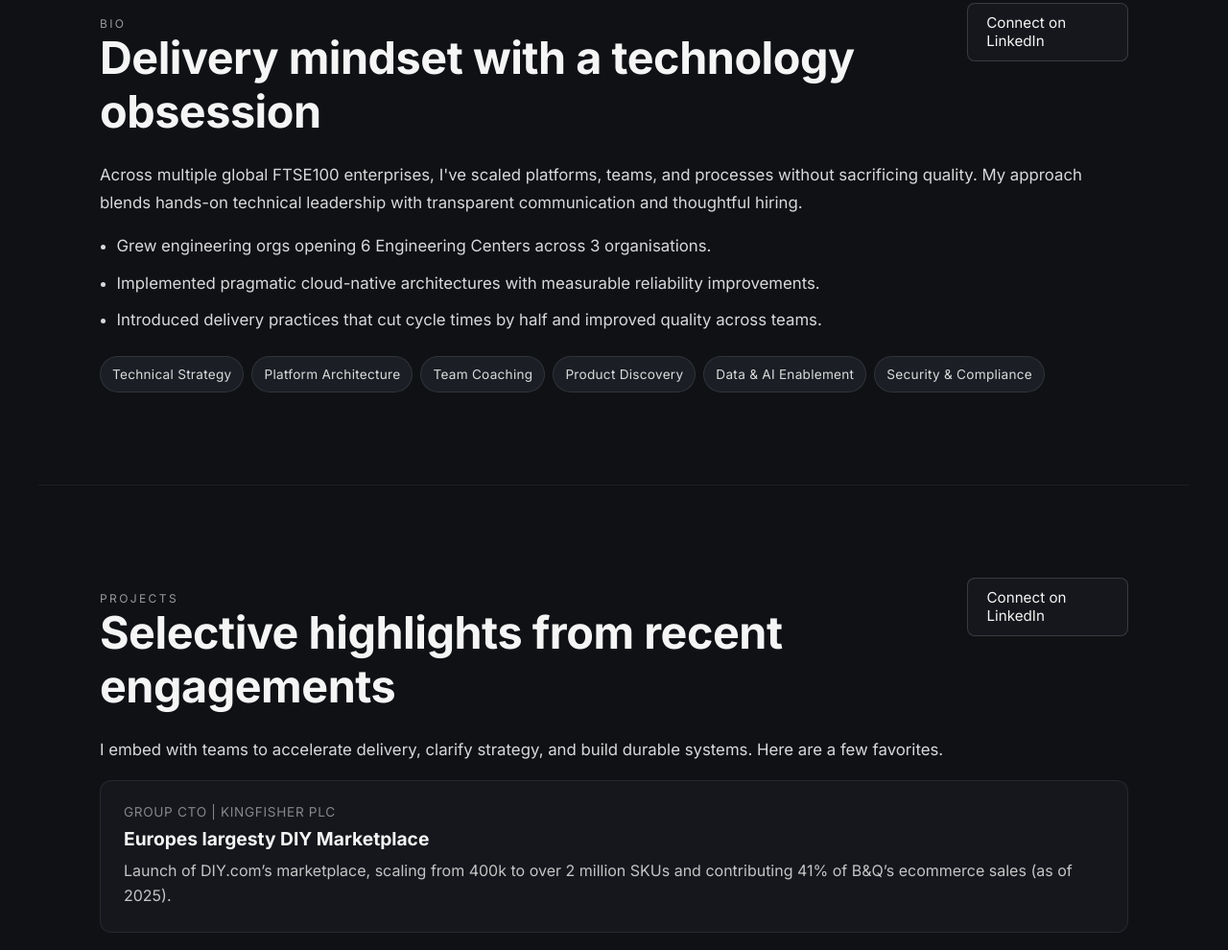
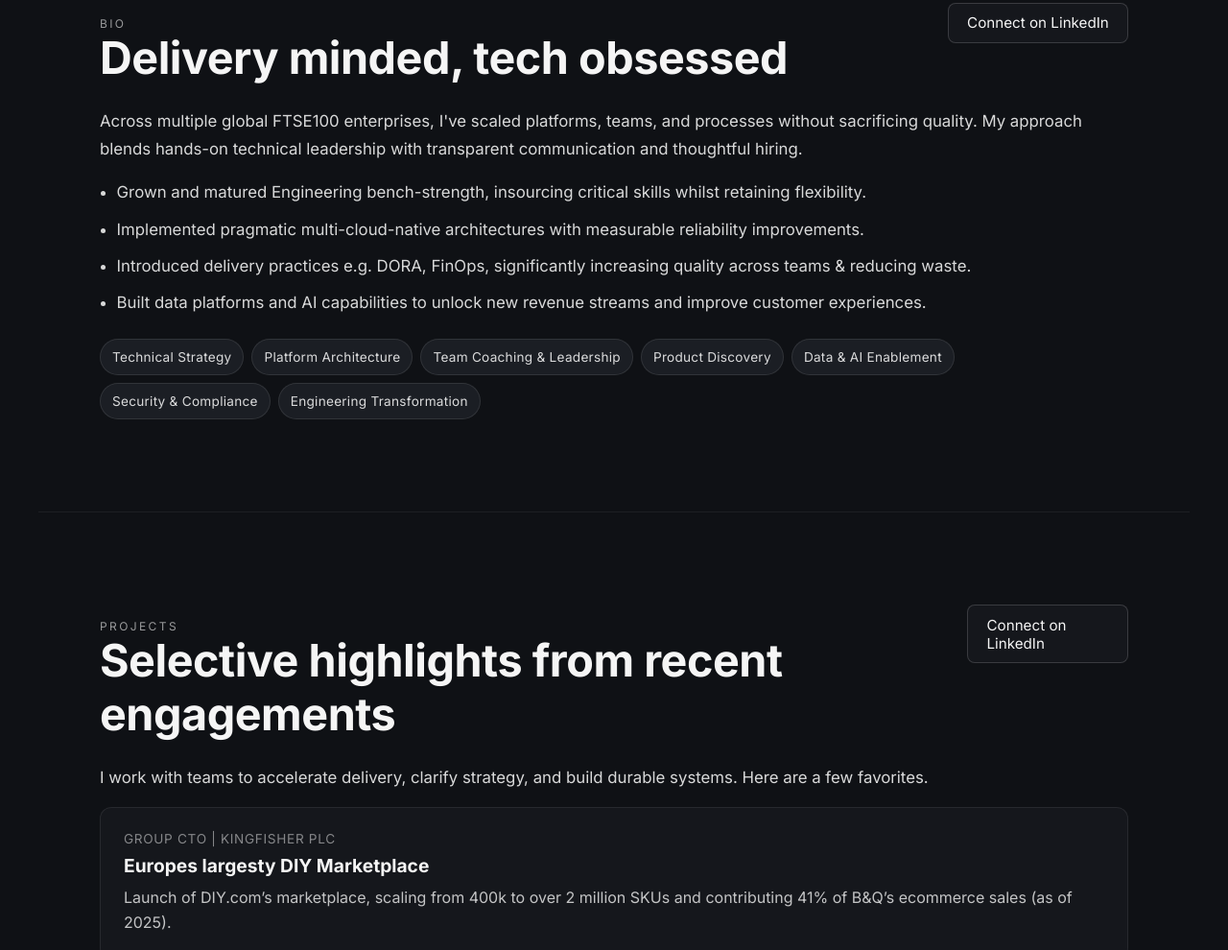
Before and after one commit to Blatcho/blatchoWeb, a plain HTML site: page index.html in a window 1280 px wide. Shown: the part 682-1672 px from the top of the page at 96% size. Drawn offline with nearby package versions, Linux system fonts and the light colour scheme.

Commit message:
modified bio text

```diff
--- a/index.html
+++ b/index.html
@@ -394,7 +394,7 @@
         {
           id: "bio",
           kicker: "Bio",
-          title: "Delivery mindset with a technology obsession",
+          title: "Delivery minded, tech obsessed",
           description:
             "Across multiple global FTSE100 enterprises, I've scaled platforms, teams, and processes without sacrificing quality. My approach blends hands-on technical leadership with transparent communication and thoughtful hiring.",
           content: () =>
@@ -408,9 +408,10 @@
                   "ul",
                   { style: { paddingLeft: "1.1rem", margin: "0", lineHeight: 1.7 } },
                   [
-                    "Grew engineering orgs opening 6 Engineering Centers across 3 organisations.",
-                    "Implemented pragmatic cloud-native architectures with measurable reliability improvements.",
-                    "Introduced delivery practices that cut cycle times by half and improved quality across teams."
+                    "Grown and matured Engineering bench-strength, insourcing critical skills whilst retaining flexibility.",
+                    "Implemented pragmatic multi-cloud-native architectures with measurable reliability improvements.",
+                    "Introduced delivery practices e.g. DORA, FinOps, significantly increasing quality across teams & reducing waste.",
+                    "Built data platforms and AI capabilities to unlock new revenue streams and improve customer experiences."
                   ].map((item) =>
                     React.createElement(
                       "li",
@@ -425,10 +426,11 @@
                   [
                     "Technical Strategy",
                     "Platform Architecture",
-                    "Team Coaching",
+                    "Team Coaching & Leadership",
                     "Product Discovery",
                     "Data & AI Enablement",
-                    "Security & Compliance"
+                    "Security & Compliance",
+                    "Engineering Transformation"
                   ].map((skill) =>
                     React.createElement(
                       "span",
@@ -445,7 +447,7 @@
           kicker: "Projects",
           title: "Selective highlights from recent engagements",
           description:
-            "I embed with teams to accelerate delivery, clarify strategy, and build durable systems. Here are a few favorites.",
+            "I work with teams to accelerate delivery, clarify strategy, and build durable systems. Here are a few favorites.",
           content: () =>
             React.createElement(
               "div",
```
